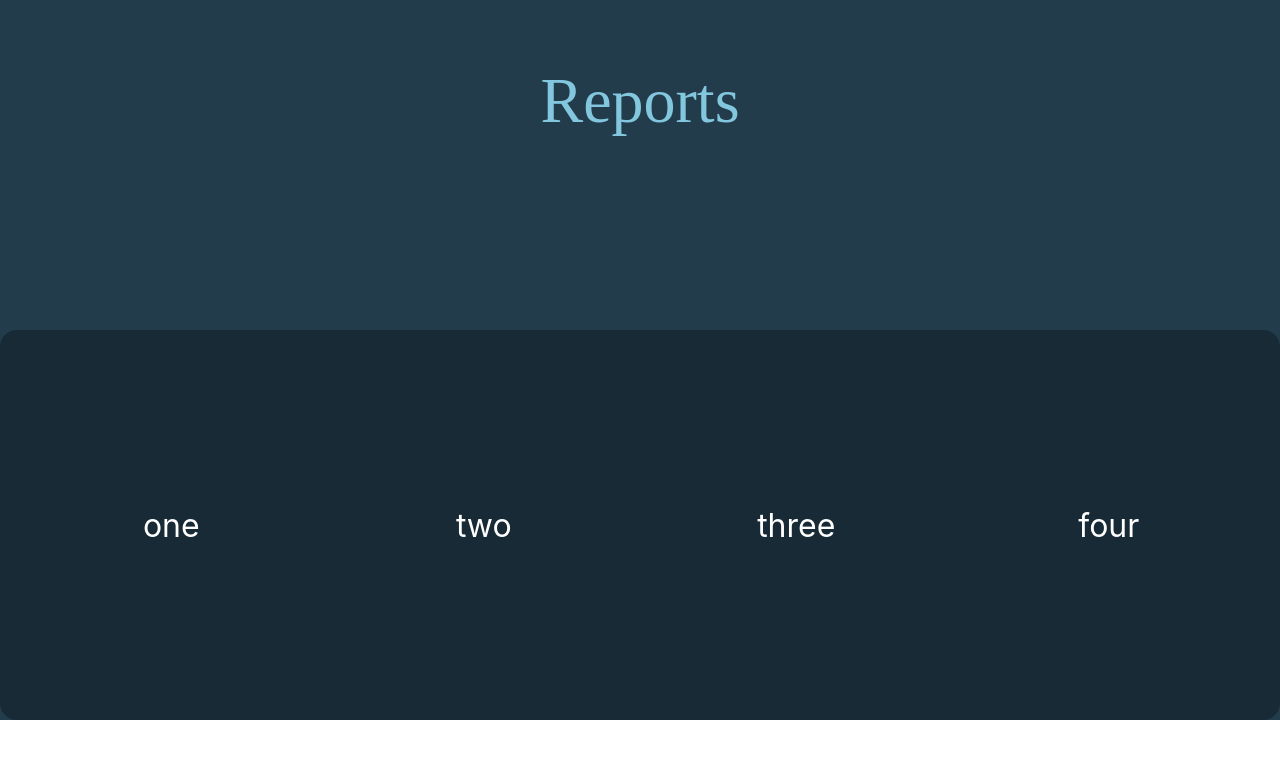
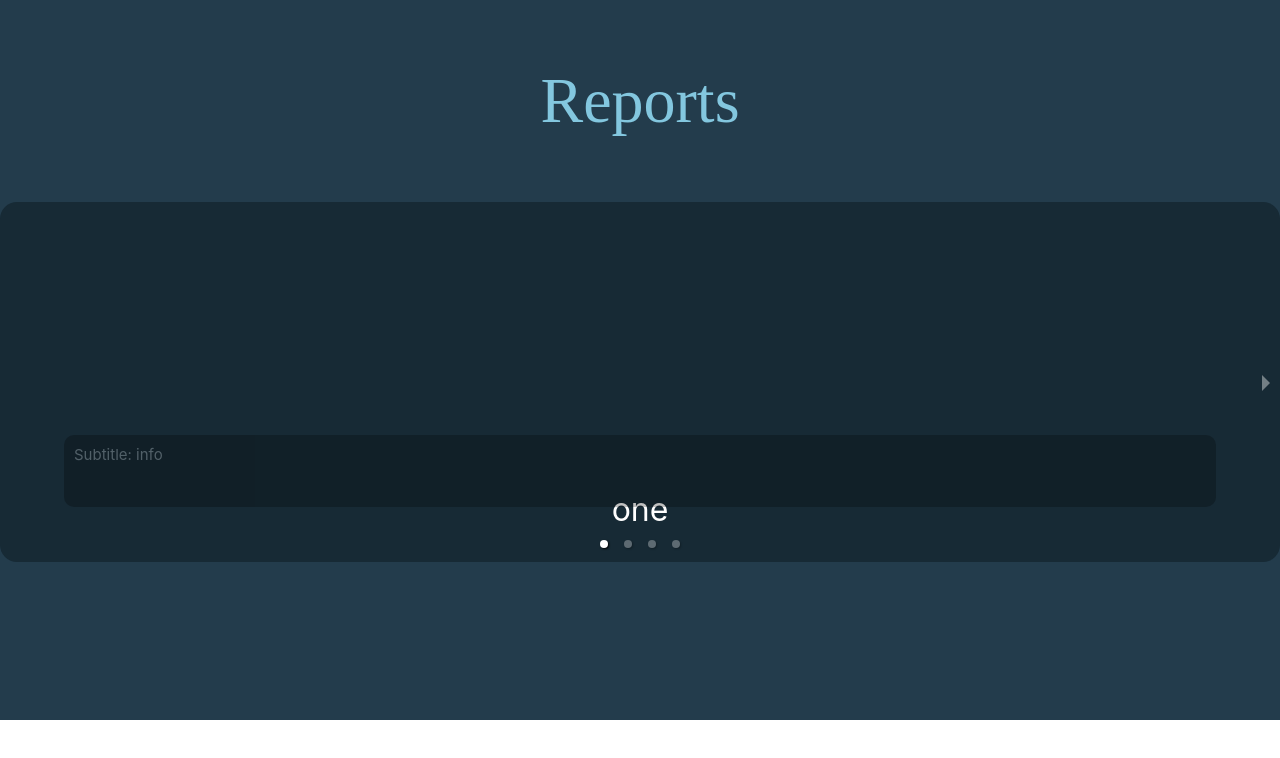
Before and after one commit to st0nebraker/birth-control-tech-FE, a React (Create React App) app: page /stats in a window 1280 px wide. Shown: the top 758 px of the page. Built offline with nearby package versions, Linux system fonts and the light colour scheme; a web font is replaced by a local one.

Commit message:
Carousel library applied to charts page

```diff
--- a/package.json
+++ b/package.json
@@ -18,6 +18,7 @@
     "react-calendar": "^3.1.0",
     "react-dom": "^16.13.1",
     "react-multi-select-component": "^3.0.2",
+    "react-responsive-carousel": "^3.2.9",
     "react-router-dom": "^5.2.0",
     "react-scripts": "3.4.3",
     "react-time-picker": "^4.0.1",
--- a/src/Login/Login.tsx
+++ b/src/Login/Login.tsx
@@ -18,7 +18,7 @@ const Login: React.SFC<LoginProps> = (props) => {
 
   return (
     <section className="Main-User-View login-wrapper">
-      <div className='app-icon'>[ Logo or App Icon ]</div>
+      <div className='app-icon'></div>
       <form className="login-form">
 				<label className='form-input'>
 					Name:
--- a/src/Reports/Reports.scss
+++ b/src/Reports/Reports.scss
@@ -24,3 +24,31 @@
 	color: white;
 	font-size: 4vh;
 }
+
+.slider {
+	height: 45vh;
+}
+
+.carousel .slide {
+	background: #172A35;
+	background-color: #172A35;
+	border-radius: 17px;
+}
+
+.carousel .carousel-status {
+	display: none;
+}
+
+.carousel .slide .legend {
+	font-size: 15px;
+	height: 20%;
+	text-align: left;
+}
+
+.display-chart {
+	width: 100vw;
+	height: 40vh;
+	display: flex;
+	flex-direction: column;
+	margin-top: 20%;
+}
--- a/src/Reports/Reports.tsx
+++ b/src/Reports/Reports.tsx
@@ -1,5 +1,7 @@
 import React, { useState } from 'react';
 import { Link } from 'react-router-dom';
+import { Carousel } from 'react-responsive-carousel';
+import "react-responsive-carousel/lib/styles/carousel.min.css";
 import './Reports.scss';
 
 const Reports = () => {
@@ -8,11 +10,19 @@ const Reports = () => {
 	return (
 		<main className='Main-User-View' style={{ justifyContent: 'flex-start' }}>
 			<p className='headings'>Reports</p>
-			<section className='reports-container'>
+			<Carousel>
 				{charts.map(chart => {
-					return (<section className='display-chart'>{chart}</section>)
+					return (
+						<div className='display-chart'>
+							{/* chartImage */}
+							<p>{chart}</p>
+							<p className="legend">Subtitle: info</p>
+						</div>
+					)
 				})}
-			</section>
+			</Carousel>
+			{/* <section className='reports-container'>
+			</section> */}
 		</main>
 	)
 }
```
Also changed, not shown: 1 other file (tests, documents, lock files or other folders).
